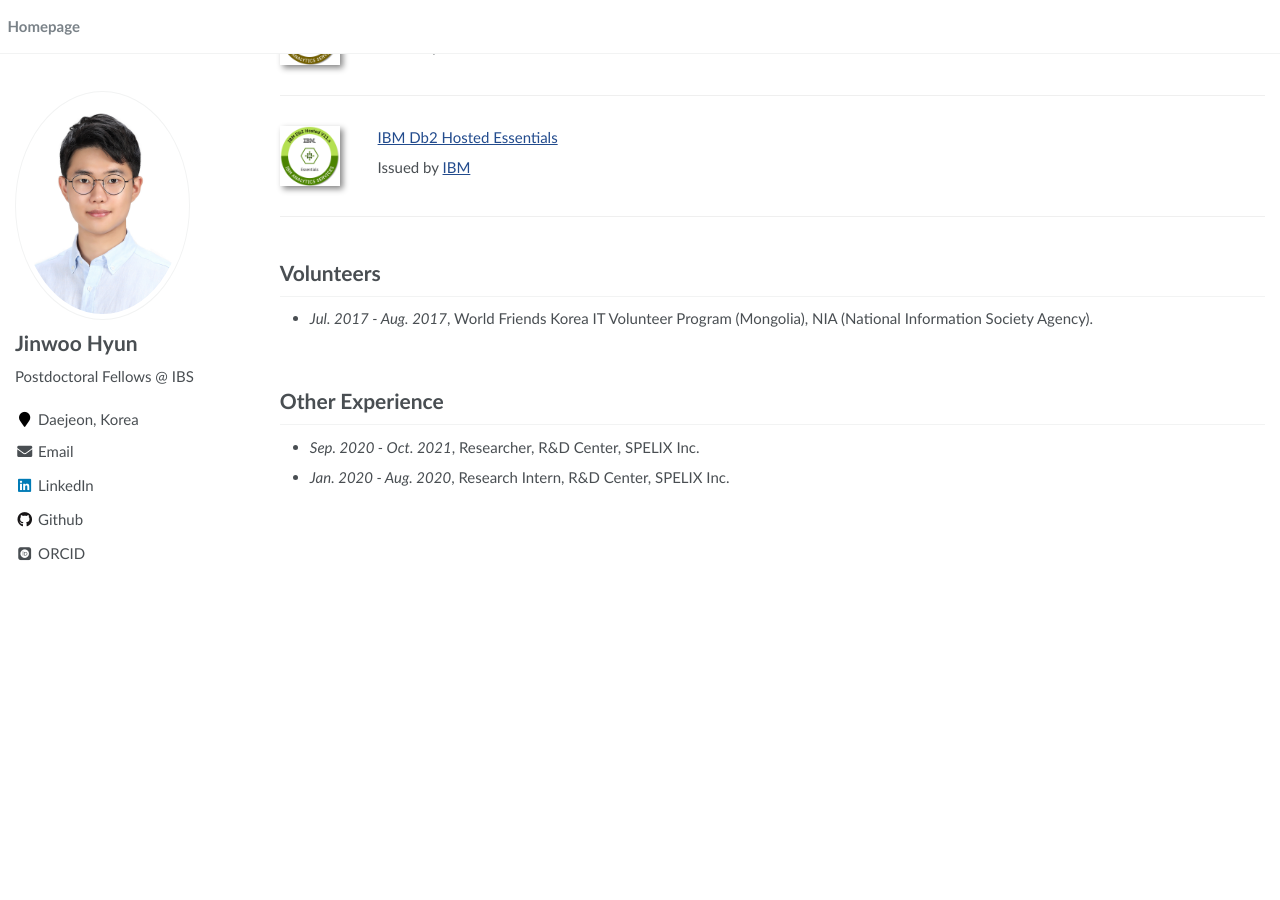
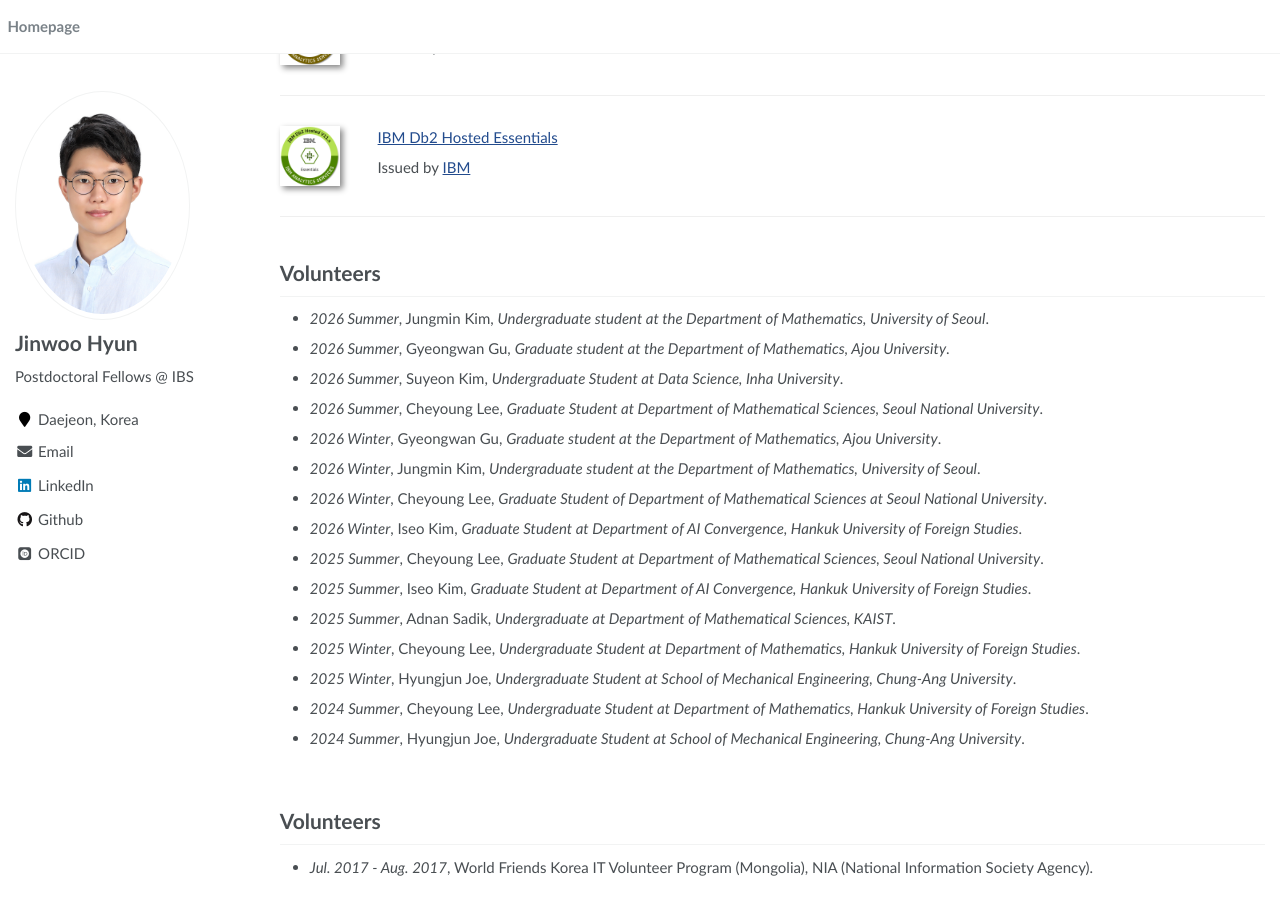
Before and after one commit to JW-George/JW-George.github.io, a Jekyll site: the page built from index.md, in a window 1280 px wide and 900 px high, scrolled down 5259 px. Built offline with Jekyll 4.4.1, drawn with Linux system fonts in a browser that asks for light colours; some web fonts are replaced; before the commit the page ends 5981 px from its top, so only the background shows below that; some of the changed text lies outside the part shown.

Commit message:
Update index.md

```diff
--- a/index.md
+++ b/index.md
@@ -76,7 +76,7 @@ IEEE Transactions on Intelligent Transportation Systems
 
 [RNN and GNN based prediction of agricultural prices with multivariate time series and its short-term fluctuations smoothing effect](https://www.nature.com/articles/s41598-025-97724-7)
 
-Min, Youngho and Kim, Young Rock and Hyon, YunKyong and Ha, Taeyoung and Lee, Sunju and **Hyun, Jinwoo<sup>&dagger;</sup> ** and Lee, Mi Ra
+Min, Youngho and Kim, Young Rock and Hyon, YunKyong and Ha, Taeyoung and Lee, Sunju and **Hyun, Jinwoo<sup>&dagger;</sup>** and Lee, Mi Ra
 
 Scientific Reports
 
@@ -336,6 +336,48 @@ Issued by [IBM](https://www.credly.com/org/ibm)
 
 <br>
 
+
+
+# Volunteers
+
+- *2026 Summer*, Jungmin Kim, *Undergraduate student at the Department of Mathematics, University of Seoul*.
+
+- *2026 Summer*, Gyeongwan Gu, *Graduate student at the Department of Mathematics, Ajou University*.
+
+- *2026 Summer*, Suyeon Kim, *Undergraduate Student at Data Science, Inha University*.
+
+- *2026 Summer*, Cheyoung Lee, *Graduate Student at Department of Mathematical Sciences, Seoul National University*.
+<!--  -->
+
+- *2026 Winter*, Gyeongwan Gu, *Graduate student at the Department of Mathematics, Ajou University*.
+
+- *2026 Winter*, Jungmin Kim, *Undergraduate student at the Department of Mathematics, University of Seoul*.
+
+- *2026 Winter*, Cheyoung Lee, *Graduate Student of Department of Mathematical Sciences at Seoul National University*.
+
+- *2026 Winter*, Iseo Kim, *Graduate Student at Department of AI Convergence, Hankuk University of Foreign Studies*.
+<!--  -->
+
+- *2025 Summer*, Cheyoung Lee, *Graduate Student at Department of Mathematical Sciences, Seoul National University*.
+
+- *2025 Summer*, Iseo Kim, *Graduate Student at Department of AI Convergence, Hankuk University of Foreign Studies*.
+
+- *2025 Summer*, Adnan Sadik, *Undergraduate at Department of Mathematical Sciences, KAIST*.
+<!--  -->
+
+- *2025 Winter*, Cheyoung Lee, *Undergraduate Student at Department of Mathematics, Hankuk University of Foreign Studies*.
+
+- *2025 Winter*, Hyungjun Joe, *Undergraduate Student at School of Mechanical Engineering, Chung-Ang University*.
+<!--  -->
+
+- *2024 Summer*, Cheyoung Lee, *Undergraduate Student at Department of Mathematics, Hankuk University of Foreign Studies*.
+
+- *2024 Summer*, Hyungjun Joe, *Undergraduate Student at School of Mechanical Engineering, Chung-Ang University*.
+<!--  -->
+
+
+<br>
+
 # Volunteers
 
 - *Jul. 2017 - Aug. 2017*, World Friends Korea IT Volunteer Program (Mongolia), NIA (National Information Society Agency).
```
